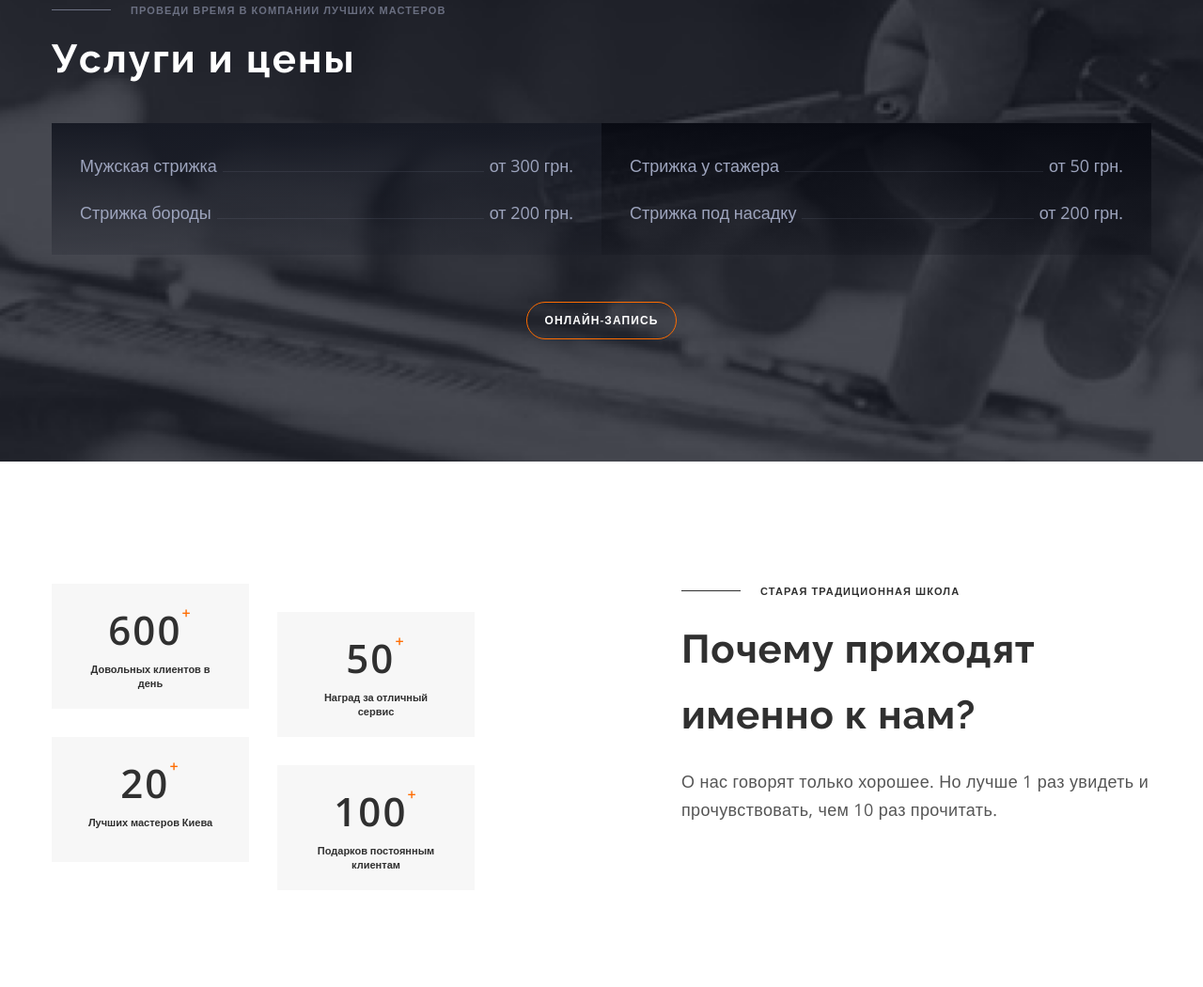
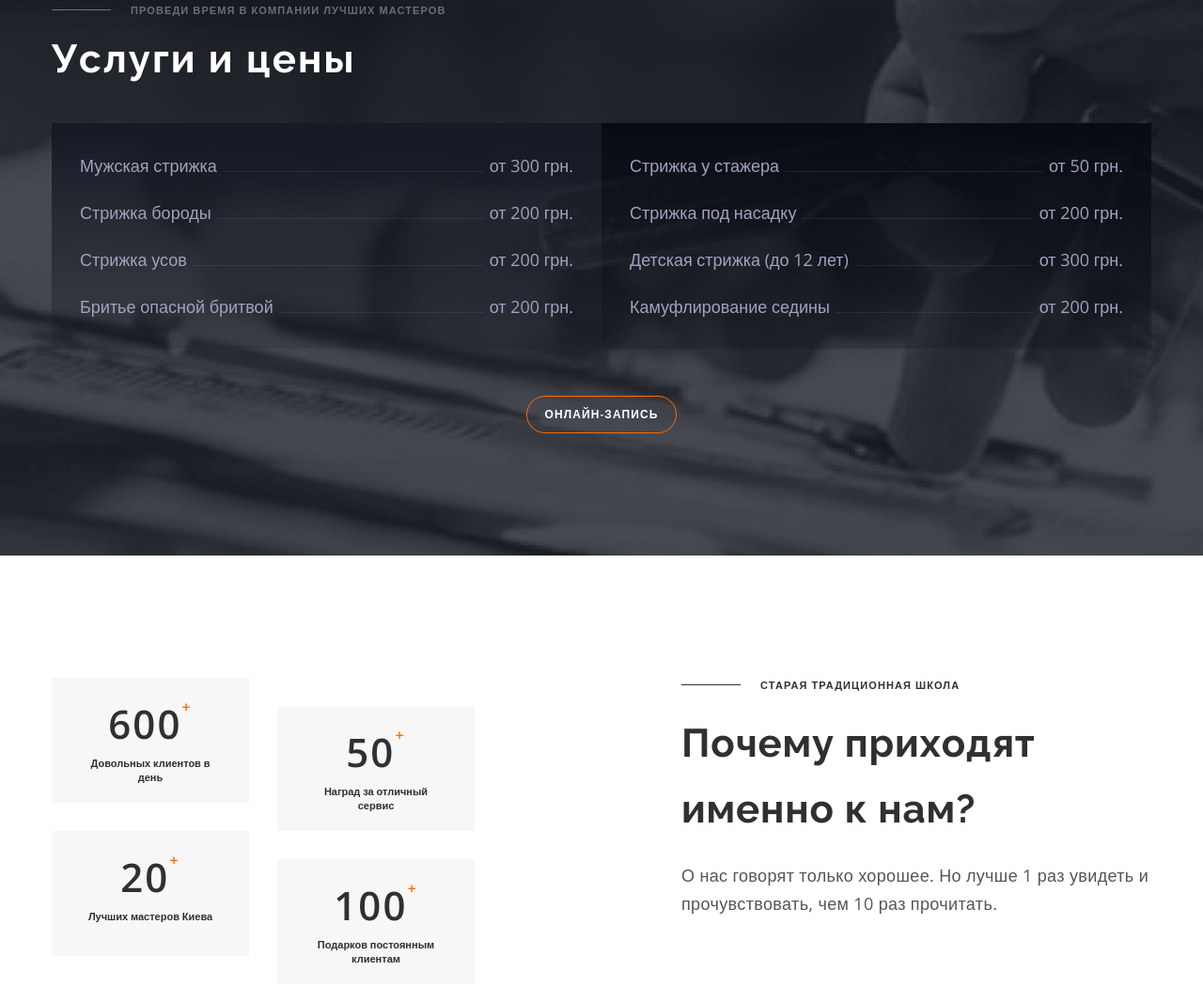
Before and after one commit to sasha-shkapenko/barber-shop, a plain HTML site: page index.html in a window 1280 px wide. Shown: the part 1452-2502 px from the top of the page at 94% size. Drawn offline with nearby package versions, Linux system fonts and the light colour scheme; a web font is replaced by a local one.

Commit message:
bugs fix

```diff
--- a/index.html
+++ b/index.html
@@ -180,6 +180,14 @@
                                 <p class="prices__text">Стрижка бороды</p>
                                 <span class="prices__price"> от 200 грн.</span>
                             </li>
+                            <li class="prices__item">
+                                <p class="prices__text">Стрижка усов</p>
+                                <span class="prices__price"> от 200 грн.</span>
+                            </li>
+                            <li class="prices__item">
+                                <p class="prices__text">Бритье опасной бритвой</p>
+                                <span class="prices__price"> от 200 грн.</span>
+                            </li>
                         </ul>
 
                         <ul class="prices__list prices__list--right">
@@ -189,6 +197,14 @@
                             </li>
                             <li class="prices__item">
                                 <p class="prices__text">Стрижка под насадку</p>
+                                <span class="prices__price"> от 200 грн.</span>
+                            </li>
+                            <li class="prices__item">
+                                <p class="prices__text">Детская стрижка (до 12 лет)</p>
+                                <span class="prices__price"> от 300 грн.</span>
+                            </li>
+                            <li class="prices__item">
+                                <p class="prices__text">Камуфлирование седины</p>
                                 <span class="prices__price"> от 200 грн.</span>
                             </li>
                         </ul>
@@ -391,7 +407,7 @@
                                             <svg class="contacts__icon" width="24" height="24">
                                                 <use href="images/icons.svg#mail"></use>
                                             </svg>
-                                            <a class="contacts__link" href="mailto:barbershop@email.com">barbershop@email.com</a>
+                                            <a class="contacts__link link__mail" href="mailto:barbershop@email.com">barbershop@email.com</a>
                                         </li>
                                     </ul>
                                 </address>
--- a/sass/layouts/_contacts.scss
+++ b/sass/layouts/_contacts.scss
@@ -53,6 +53,9 @@
   line-height: calc(30 / 18);
   letter-spacing: 0.02em;
 }
+.link__mail {
+  text-decoration: underline;
+}
 .contacts__title--bottom {
   color: $white-title;
 }
--- a/sass/layouts/_prices.scss
+++ b/sass/layouts/_prices.scss
@@ -12,6 +12,9 @@
   }
 }
 .prices-wrap {
+  @media screen and (max-width: 1199px) {
+    background: linear-gradient(180deg, #171a24 0%, rgba(23, 26, 36, 0.2) 100%);
+  }
   @media screen and (min-width: 1200px) {
     display: flex;
   }
@@ -23,13 +26,22 @@
     width: 50%;
   }
 }
-
 .prices__list--left {
-  background: linear-gradient(180deg, #171a24 0%, rgba(23, 26, 36, 0.2) 100%);
+  @media screen and (max-width: 1199px) {
+    padding-bottom: 20px;
+  }
+  @media screen and (min-width: 1200px) {
+    background: linear-gradient(180deg, #171a24 0%, rgba(23, 26, 36, 0.2) 100%);
+  }
 }
 
 .prices__list--right {
-  background: linear-gradient(180deg, #090b13 0%, rgba(9, 11, 19, 0.2) 100%);
+  @media screen and (max-width: 1199px) {
+    padding-top: 0;
+  }
+  @media screen and (min-width: 1200px) {
+    background: linear-gradient(180deg, #090b13 0%, rgba(9, 11, 19, 0.2) 100%);
+  }
 }
 .prices__item {
   display: flex;
```
Also changed, not shown: css/main.css, css/main.min.css, 2 other files.
